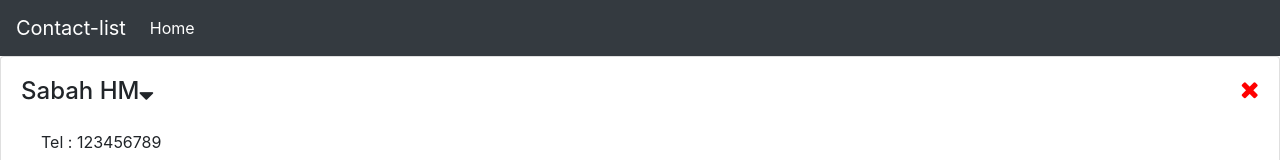
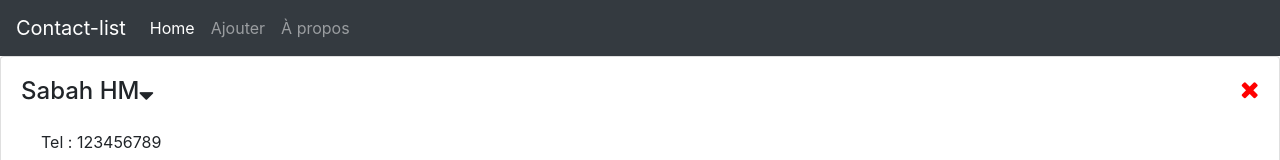
Before and after one commit to saabaaah/react_customer_panel, a React (Create React App) app: page / in a window 1280 px wide. Shown: the top 160 px of the page. Built offline with nearby package versions, Linux system fonts and the light colour scheme.

Commit message:
+ 24. ROUTER DOM - 2. LINK-

```diff
--- a/src/components/contact/AddContact.js
+++ b/src/components/contact/AddContact.js
@@ -59,6 +59,8 @@ class AddContact extends Component {
             }
         );
 
+        // rediriger vers la liste des contacts
+        this.props.history.push('/');
 
     }
 
--- a/src/components/contact/Contact.js
+++ b/src/components/contact/Contact.js
@@ -42,14 +42,14 @@ class Contact extends Component {
                                     <i onClick={this.onDeleteContact.bind(this, id, dispatch) } style={{color:'red', float:'right', curssor: 'pointer'}} className="fa fa-times"></i>
 
                                 </h4>
-                                <p className="card-text">
+                                <div className="card-text">
                                     {(this.state.showContentToggle)? (
                                     <ul className="list-group list-group-flush">
                                         <li className="list-group-item">Tel :  {tel}</li>
                                         <li className="list-group-item">Email :  {email}</li>
                                     </ul>
                                     ) : null}
-                                </p>
+                                </div>
                             </div>
 
                         </div>
--- a/src/components/navbar/Navbar.js
+++ b/src/components/navbar/Navbar.js
@@ -1,18 +1,28 @@
-import React from 'react'
-import PropTypes from 'prop-types'
-import './navbar.css'
-
+import React from 'react';
+import PropTypes from 'prop-types';
+import './navbar.css';
+import classnames from 'classnames';
+import {Link} from 'react-router-dom';
 // importer bootstrap
 import 'bootstrap/dist/css/bootstrap.min.css'
+
 const Navbar = (props) => {
     const {titre} = props;
     return (
         <nav className="navbar navbar-expand-sm navbar-dark bg-dark">
-            <a className="navbar-brand" href="#">{titre}</a>
+            <Link className="navbar-brand" tp="/">{titre}</Link>
             <div className="collapse navbar-collapse" id="collapsibleNavId">
                 <ul className="navbar-nav mr-auto mt-2 mt-lg-0">
-                    <li className="nav-item active">
-                        <a className="nav-link" href="#">Home <span className="sr-only">(current)</span></a>
+                    <li className={classnames("nav-item", {"active": true})}>
+                        <Link className="nav-link" to="/">Home <span className="sr-only">(current)</span></Link>
+                    </li>
+
+                    <li className={classnames("nav-item", {"active": false} )}>
+                        <Link className="nav-link" to="/contact/add">Ajouter </Link>
+                    </li>
+
+                    <li className={classnames("nav-item", {"active": false} )}>
+                        <Link className="nav-link" to="/about">À propos </Link>
                     </li>
 
                 </ul>
```
Also changed, not shown: 1 other file (tests, documents, lock files or other folders).
